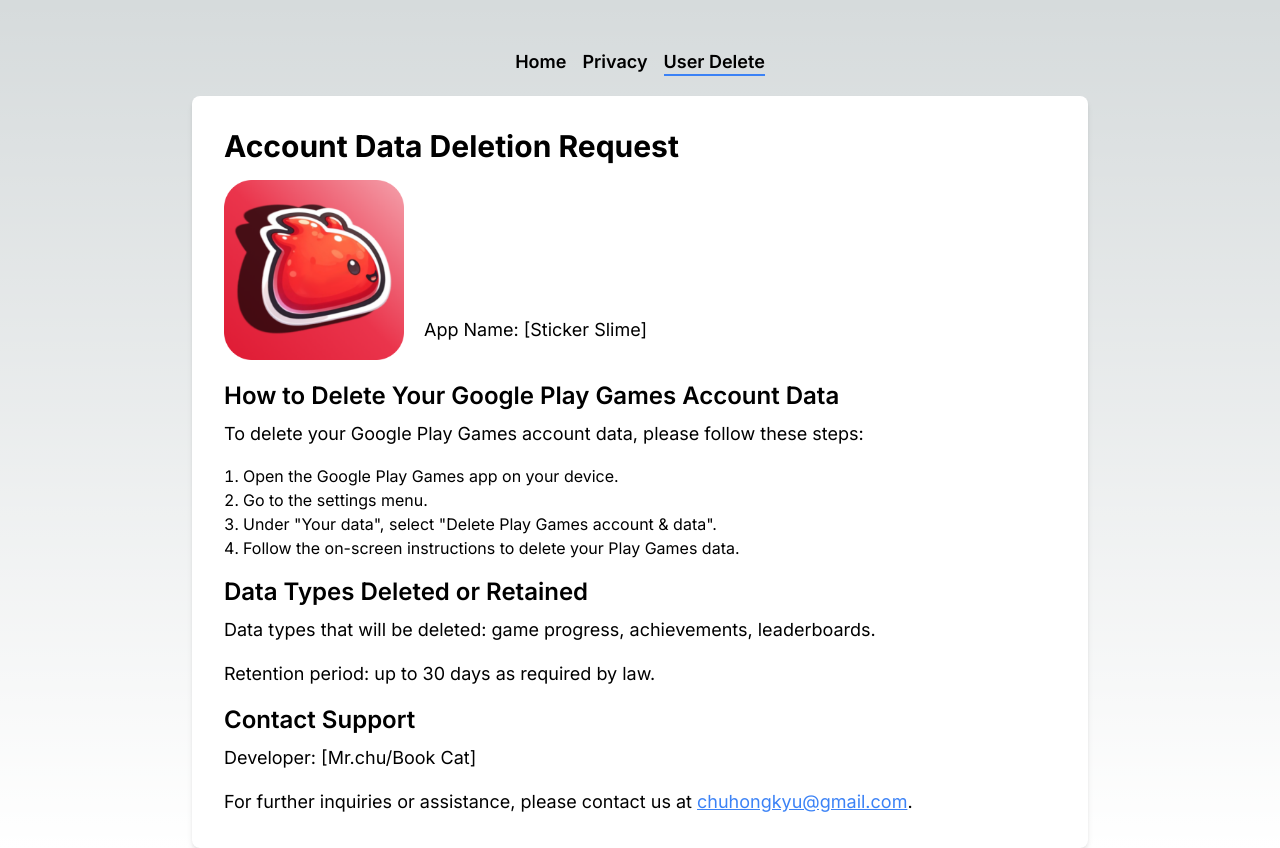
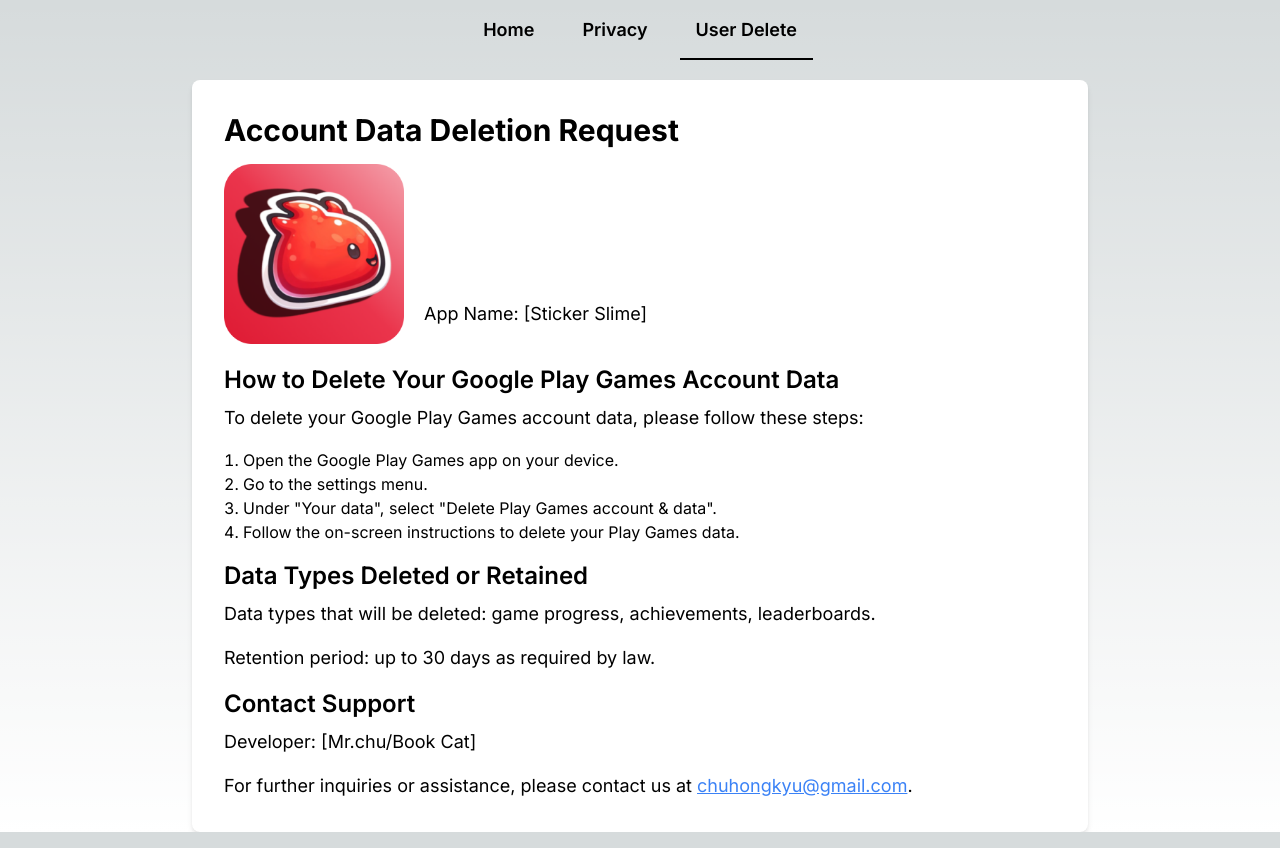
Before and after one commit to chuhongkyu/StickerSlimeWeb, a Next.js app: page /userDelete in a window 1280 px wide. Built offline with nearby package versions, Linux system fonts and the light colour scheme.

Commit message:
Add Page

```diff
--- a/src/app/page.tsx
+++ b/src/app/page.tsx
@@ -3,7 +3,7 @@ import Image from "next/image";
 
 export default function Home() {
   return (
-    <main className="flex min-h-screen flex-col items-center justify-between p-24">
+    <main className="flex min-h-screen flex-col items-center justify-between pl-24 pr-24 pb-24">
       <Navigation/>
       <div className="z-10 w-full max-w-5xl items-center justify-between font-mono text-sm lg:flex">
         <p className="fixed left-0 top-0 flex w-full justify-center border-b border-gray-300 bg-gradient-to-b from-zinc-200 pb-6 pt-8 backdrop-blur-2xl dark:border-neutral-800 dark:bg-zinc-800/30 dark:from-inherit lg:static lg:w-auto  lg:rounded-xl lg:border lg:bg-gray-200 lg:p-4 lg:dark:bg-zinc-800/30">
--- a/src/app/privacy/page.tsx
+++ b/src/app/privacy/page.tsx
@@ -4,7 +4,7 @@ export default function Page() {
     return (
         <>
 
-        <section className="pt-12 h-full">
+        <section className="h-full">
             <Navigation/>
             <div className="max-w-4xl mx-auto bg-white p-8 rounded-lg shadow-md text-black">
                 <h1 className="text-2xl font-bold mb-6">Privacy Policy</h1>
--- a/src/app/userDelete/page.tsx
+++ b/src/app/userDelete/page.tsx
@@ -5,7 +5,7 @@ import Image from "next/image";
 
 export default function Page() {
     return (
-        <section className="pt-12 h-full">
+        <section className="h-full">
             <Navigation/>
             <div className="max-w-4xl mx-auto bg-white p-8 rounded-lg shadow-md text-black">
                 <h1 className="text-3xl font-bold mb-4">Account Data Deletion Request</h1>
--- a/src/components/Navigation.tsx
+++ b/src/components/Navigation.tsx
@@ -22,10 +22,10 @@ interface NavLinkProps {
 
 function NavLink({ href, text, active }: NavLinkProps) {
     return (
-        <a href={href} className="relative text-lg font-semibold">
+        <a href={href} className="relative text-lg font-semibold p-4">
             {text}
             {active && (
-                <span className="absolute left-0 right-0 bottom-0 h-0.5 bg-blue-500" />
+                <span className="absolute left-0 right-0 bottom-0 h-0.5 bg-black" />
             )}
         </a>
     );
```
